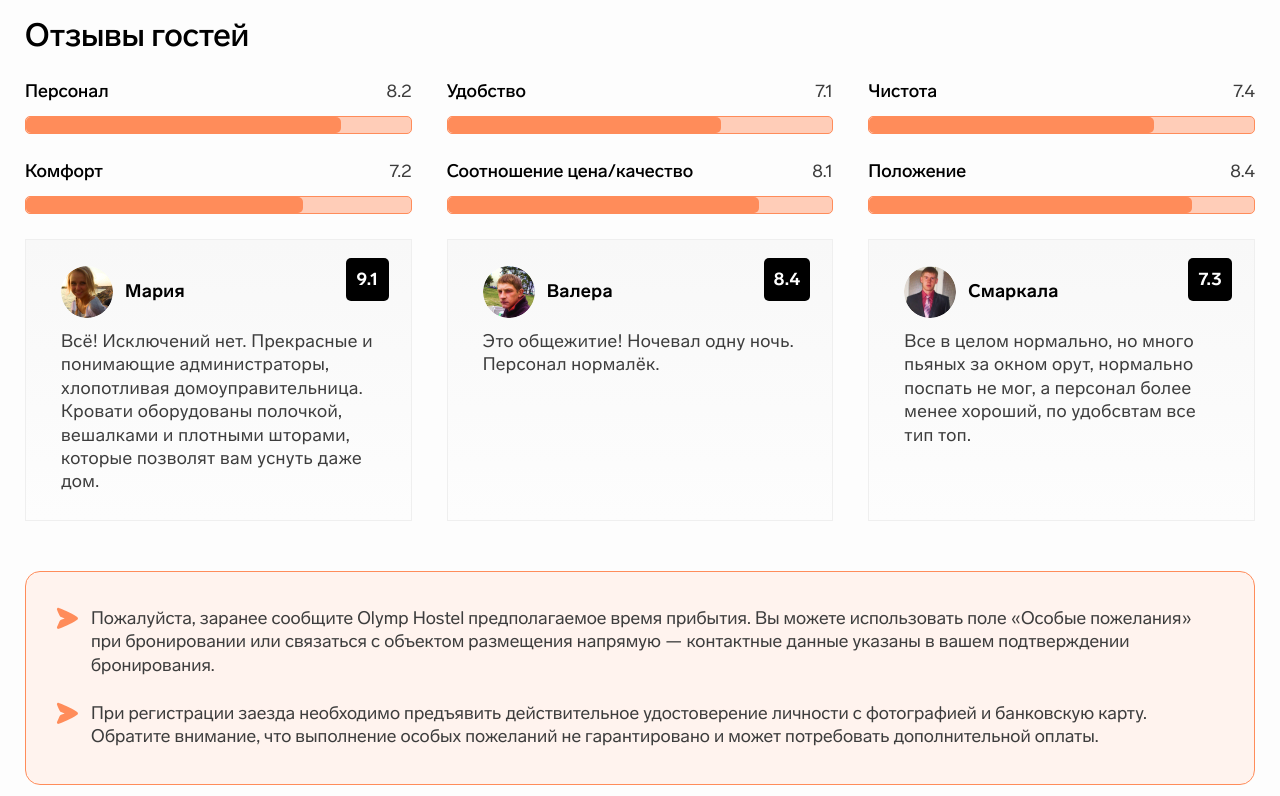
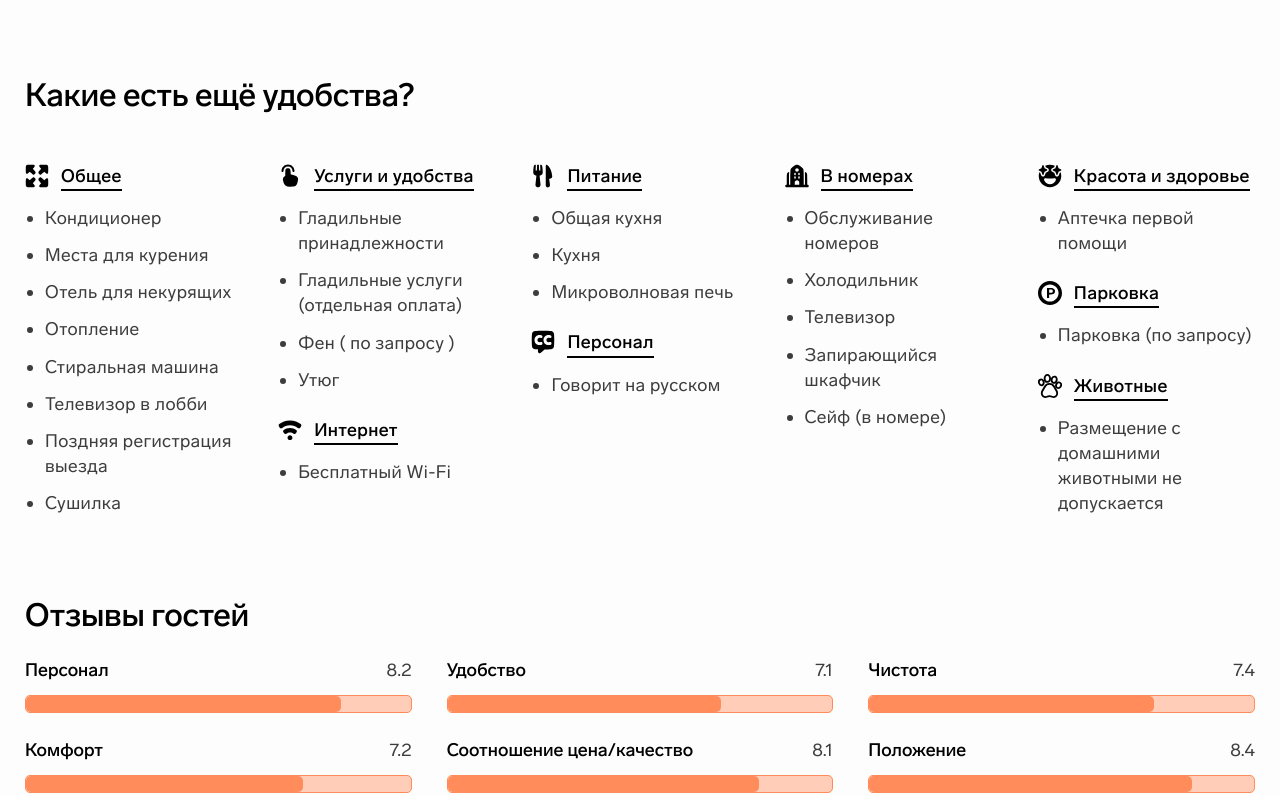
Before and after one commit to UnknownAnaconda/WildHostel, a website: page app/index.html in a window 1280 px wide. Shown: the part 1304-2100 px from the top of the page. Drawn offline with nearby package versions, Linux system fonts and the light colour scheme; some packages are replaced by stand-ins of ours; a script that the page names is missing.

Commit message:
верстка

```diff
--- a/app/index.html
+++ b/app/index.html
@@ -107,7 +107,145 @@
         </div>
     </div>
 </section>
-
+    <section class="benefits indent">
+    <div class="container">
+        <h2 class="benefits__title title">Какие есть ещё удобства?</h2>
+        <ul class="benefits__list">
+            <li class="benefits__column">
+                <div class="benefits__item">
+                    <span class="benefits__name benefits__name--general">
+                        <span>Общее</span>
+                    </span>
+                    <ul>
+                        <li>Кондиционер</li>
+                        <li>Места для курения</li>
+                        <li>Отель для некурящих</li>
+                        <li>Отопление</li>
+                        <li>Стиральная машина</li>
+                        <li>Телевизор в лобби</li>
+                        <li>Поздняя регистрация выезда</li>
+                        <li>Сушилка</li>
+                    </ul>
+                </div>
+            </li>
+            <li class="benefits__column">
+                <div class="benefits__item">
+                    <span class="benefits__name benefits__name--service">
+                        <span>Услуги и удобства</span>
+                    </span>
+                    <ul>
+                        <li>
+                            Гладильные принадлежности
+                        </li>
+                        <li>
+                            Гладильные услуги (отдельная оплата)
+                        </li>
+                        <li>
+                            Фен ( по запросу )
+                        </li>
+                        <li>
+                            Утюг
+                        </li>
+                    </ul>
+                </div>
+                <div class="benefits__item">
+                    <span class="benefits__name benefits__name--internet">
+                        <span>Интернет</span>
+                    </span>
+                    <ul>
+                        <li>
+                            Бесплатный Wi-Fi
+                        </li>
+                    </ul>
+                </div>
+            </li>
+            <li class="benefits__column">
+                <div class="benefits__item">
+                    <span class="benefits__name benefits__name--food">
+                        <span>Питание</span>
+                    </span>
+                    <ul>
+                        <li>
+                            Общая кухня
+                        </li>
+                        <li>
+                            Кухня
+                        </li>
+                        <li>
+                            Микроволновая печь
+                        </li>
+                    </ul>
+                </div>
+                <div class="benefits__item">
+                    <span class="benefits__name benefits__name--personal">
+                        <span>Персонал</span>
+                    </span>
+                    <ul>
+                        <li>
+                            Говорит на русском
+                        </li>
+                    </ul>
+                </div>
+            </li>
+            <li class="benefits__column">
+                <div class="benefits__item">
+                    <span class="benefits__name benefits__name--rooms">
+                        <span>В номерах</span>
+                    </span>
+                    <ul>
+                        <li>
+                            Обслуживание номеров
+                        </li>
+                        <li>
+                            Холодильник
+                        </li>
+                        <li>
+                            Телевизор
+                        </li>
+                        <li>
+                            Запирающийся шкафчик
+                        </li>
+                        <li>
+                            Сейф (в номере)
+                        </li>
+                    </ul>
+                </div>
+            </li>
+            <li class="benefits__column">
+                <div class="benefits__item">
+                    <span class="benefits__name benefits__name--health">
+                        <span>Красота и здоровье</span>
+                    </span>
+                    <ul>
+                        <li>
+                            Аптечка первой помощи
+                        </li>
+                    </ul>
+                </div>
+                <div class="benefits__item">
+                    <span class="benefits__name benefits__name--parking">
+                        <span>Парковка</span>
+                    </span>
+                    <ul>
+                        <li>
+                            Парковка (по запросу)
+                        </li>
+                    </ul>
+                </div>
+                <div class="benefits__item">
+                    <span class="benefits__name benefits__name--animals">
+                        <span>Животные</span>
+                    </span>
+                    <ul>
+                        <li>
+                            Размещение с домашними животными не допускается
+                        </li>
+                    </ul>
+                </div>
+            </li>
+        </ul>
+    </div>
+</section>
     <section class="reviews indent" id="reviews">
     <div class="container">
         <h2 class="title">Отзывы гостей</h2>
--- /dev/null
+++ b/app/scss/home/_benefits.scss
@@ -0,0 +1,101 @@
+.benefits {
+  letter-spacing: 0.36px;
+
+  &__title {
+    margin-bottom: 50px;
+  }
+
+  &__list {
+    display: grid;
+    grid-template-columns: repeat(5, 1fr);
+    grid-gap: 36px;
+  }
+
+  &__column {
+    @include flex-column(25);
+  }
+
+  &__item {
+    @include flex-column(15);
+
+    ul {
+      @include flex-column(12);
+      list-style: disc;
+      padding-left: 20px;
+    }
+  }
+
+  &__name {
+    display: flex;
+    align-self: flex-start;
+    gap: 12px;
+    color: $black;
+    font-weight: 500;
+
+    &--general {
+      &::before {
+        background-image: url("../images/icons/general.svg");
+      }
+    }
+
+    &--service {
+      &::before {
+        background-image: url("../images/icons/service.svg");
+      }
+    }
+
+    &--internet {
+      &::before {
+        background-image: url("../images/icons/internet.svg");
+      }
+    }
+
+    &--food {
+      &::before {
+        background-image: url("../images/icons/food.svg");
+      }
+    }
+
+    &--personal {
+      &::before {
+        background-image: url("../images/icons/personal.svg");
+      }
+    }
+
+    &--rooms {
+      &::before {
+        background-image: url("../images/icons/rooms.svg");
+      }
+    }
+
+    &--health {
+      &::before {
+        background-image: url("../images/icons/health.svg");
+      }
+    }
+
+    &--parking {
+      &::before {
+        background-image: url("../images/icons/parking.svg");
+      }
+    }
+
+    &--animals {
+      &::before {
+        background-image: url("../images/icons/animals.svg");
+      }
+    }
+
+    &::before {
+      content: "";
+      @include bg;
+      display: flex;
+      width: 24px;
+      height: 24px;
+    }
+
+    span {
+      border-bottom: 2px solid $black;
+    }
+  }
+}
--- a/app/scss/home/_start.scss
+++ b/app/scss/home/_start.scss
@@ -1,9 +1,9 @@
 .start {
+  margin-top: 110px;
   @include bg;
   @include flex-center;
   background-image: url("../images/bg-start.svg");
   min-height: 470px;
-  margin-top: 50px;
   @media (max-width: 1380px) {
     min-height: 410px;
   }
--- a/app/scss/style.scss
+++ b/app/scss/style.scss
@@ -10,7 +10,7 @@
 
 @import 'home/start';
 @import 'home/about';
-
+@import 'home/benefits';
 @import 'home/reviews';
 @import 'home/rides';
 @import 'home/rooms';
```
Also changed, not shown: app/html/home/_benefits.html (added, +139 -0 lines), app/html/index.html (+1 -1 lines), app/css/style.min.css, app/images/icons/animals.svg (added), app/images/icons/food.svg (added), app/images/icons/general.svg (added), app/images/icons/health.svg (added), app/images/icons/internet.svg (added), app/images/icons/parking.svg (added), app/images/icons/personal.svg (added), app/images/icons/rooms.svg (added), app/images/icons/service.svg (added), app/images/sprite.svg.
